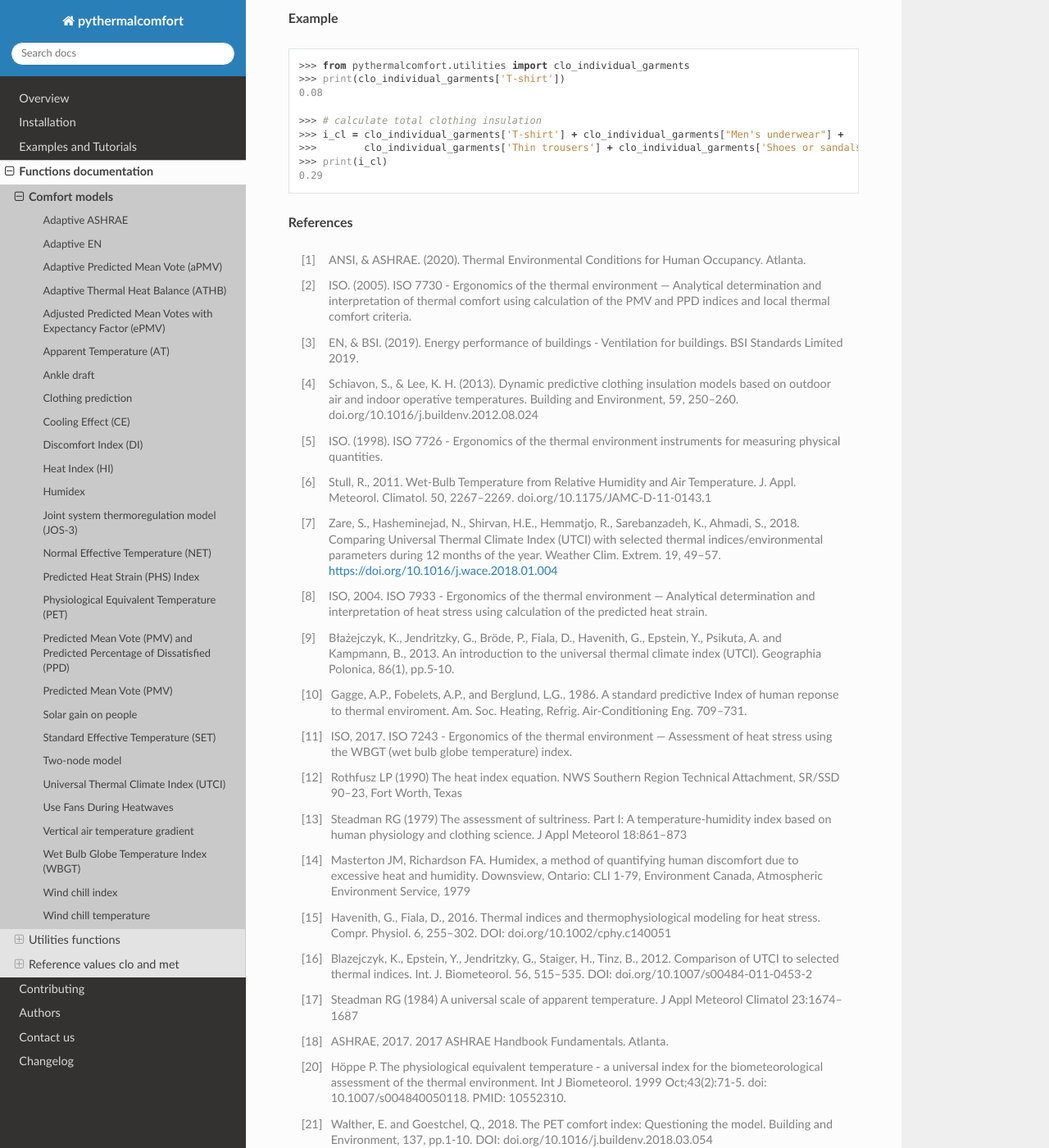
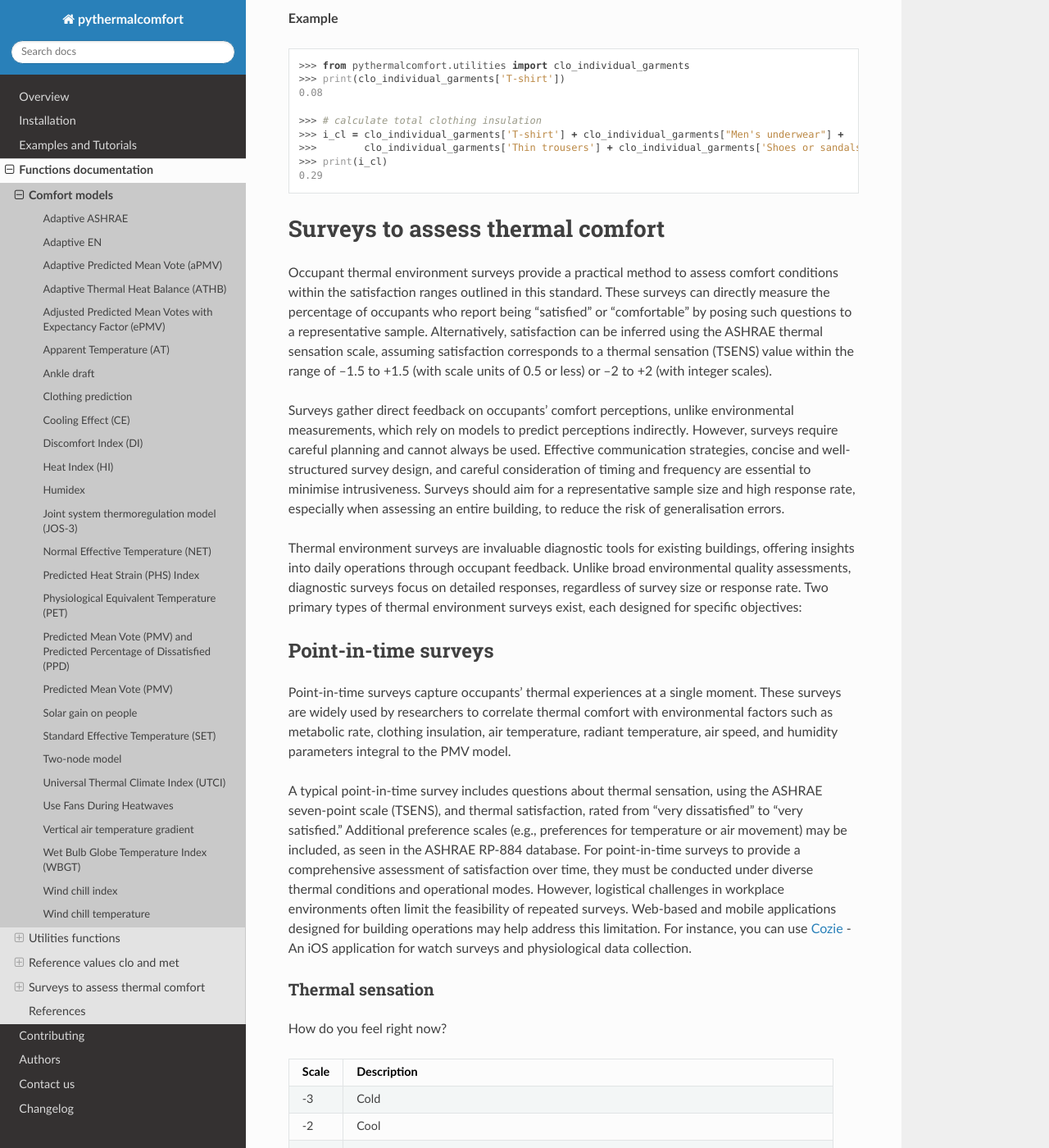
Before and after one commit to CenterForTheBuiltEnvironment/pythermalcomfort, a Sphinx documentation site: the page built from docs/reference/pythermalcomfort.rst, in a window 1280 px wide and 1400 px high, scrolled down 11628 px. Shown: the whole window at 82% size. Built offline with Sphinx 7.4.7 and the Read the Docs theme 3.1.0, drawn with Linux system fonts in a browser that asks for light colours; some of the changed text lies outside the part shown.

Commit message:
feat: added thermal comfort surveys section to documentation

```diff
--- a/CHANGELOG.rst
+++ b/CHANGELOG.rst
@@ -34,6 +34,7 @@ Changelog
     * Added more tests to ensure calculation accuracy.
     * Implemented input validation to ensure inputs are within model applicability limits.
     * Harmonized input names across all functions.
+    * Added surveys to assess thermal comfort to the documentation.
 
 2.10.0 (2024-03-18)
 -------------------
--- a/docs/reference/pythermalcomfort.rst
+++ b/docs/reference/pythermalcomfort.rst
@@ -333,7 +333,140 @@ Insulation of individual garments, [clo]
     >>> print(i_cl)
     0.29
 
-**References**
+
+Surveys to assess thermal comfort
+=================================
+
+Occupant thermal environment surveys provide a practical method to assess comfort conditions within the satisfaction ranges outlined in this standard.
+These surveys can directly measure the percentage of occupants who report being "satisfied" or "comfortable" by posing such questions to a representative sample.
+Alternatively, satisfaction can be inferred using the ASHRAE thermal sensation scale, assuming satisfaction corresponds to a thermal sensation (TSENS) value within the range of –1.5 to +1.5 (with scale units of 0.5 or less) or –2 to +2 (with integer scales).
+
+Surveys gather direct feedback on occupants’ comfort perceptions, unlike environmental measurements, which rely on models to predict perceptions indirectly.
+However, surveys require careful planning and cannot always be used.
+Effective communication strategies, concise and well-structured survey design, and careful consideration of timing and frequency are essential to minimise intrusiveness.
+Surveys should aim for a representative sample size and high response rate, especially when assessing an entire building, to reduce the risk of generalisation errors.
+
+Thermal environment surveys are invaluable diagnostic tools for existing buildings, offering insights into daily operations through occupant feedback.
+Unlike broad environmental quality assessments, diagnostic surveys focus on detailed responses, regardless of survey size or response rate.
+Two primary types of thermal environment surveys exist, each designed for specific objectives:
+
+Point-in-time surveys
+----------------------
+
+Point-in-time surveys capture occupants’ thermal experiences at a single moment.
+These surveys are widely used by researchers to correlate thermal comfort with environmental factors such as metabolic rate, clothing insulation, air temperature, radiant temperature, air speed, and humidity parameters integral to the PMV model.
+
+A typical point-in-time survey includes questions about thermal sensation, using the ASHRAE seven-point scale (TSENS), and thermal satisfaction, rated from "very dissatisfied" to "very satisfied." Additional preference scales (e.g., preferences for temperature or air movement) may be included, as seen in the ASHRAE RP-884 database.
+For point-in-time surveys to provide a comprehensive assessment of satisfaction over time, they must be conducted under diverse thermal conditions and operational modes.
+However, logistical challenges in workplace environments often limit the feasibility of repeated surveys.
+Web-based and mobile applications designed for building operations may help address this limitation.
+For instance, you can use `Cozie <https://cozie-apple.app/>`_ - An iOS application for watch surveys and physiological data collection.
+
+Thermal sensation
+^^^^^^^^^^^^^^^^^
+
+How do you feel right now?
+
+.. list-table::
+   :widths: 10 90
+   :header-rows: 1
+
+   * - Scale
+     - Description
+   * - -3
+     - Cold
+   * - -2
+     - Cool
+   * - -1
+     - Slightly cool
+   * - 0
+     - Neutral
+   * - +1
+     - Slightly warm
+   * - +2
+     - Warm
+   * - +3
+     - Hot
+
+Thermal satisfaction
+^^^^^^^^^^^^^^^^^^^^
+
+How satisfied are you with the thermal environment right now?
+
+.. list-table::
+   :widths: 10 90
+   :header-rows: 1
+
+   * - Scale
+     - Description
+   * - -3
+     - Very dissatisfied
+   * - -2
+     - Dissatisfied
+   * - -1
+     - Slightly dissatisfied
+   * - 0
+     - Neutral
+   * - +1
+     - Slightly satisfied
+   * - +2
+     - Satisfied
+   * - +3
+     - Very satisfied
+
+Thermal preference
+^^^^^^^^^^^^^^^^^^
+
+Right now, would you prefer to be ... ?
+
+.. list-table::
+   :widths: 10 90
+   :header-rows: 1
+
+   * - Scale
+     - Description
+   * - -1
+     - Cooler
+   * - 0
+     - Without change
+   * - +1
+     - Warmer
+
+Air movement preference
+^^^^^^^^^^^^^^^^^^^^^^^
+
+Right now, would you prefer ... ?
+
+.. list-table::
+   :widths: 10 90
+   :header-rows: 1
+
+   * - Scale
+     - Description
+   * - -1
+     - Less air movement
+   * - 0
+     - No change
+   * - +1
+     - More air movement
+
+Satisfaction Surveys
+--------------------
+
+Satisfaction surveys evaluate occupants’ thermal comfort responses over a specified period.
+Instead of indirectly assessing dissatisfaction through environmental variables, these surveys directly ask occupants to rate their satisfaction.
+For instance, satisfaction is calculated by the proportion of responses between +1 and +3 on a seven-point scale, while dissatisfaction is calculated from responses between –1 and –3.
+
+These surveys allow occupants to reflect on past experiences, identify operational patterns, and provide "overall" comfort ratings.
+Satisfaction surveys may also include questions about the sources of discomfort, aiding in diagnostics.
+They are typically administered biannually or seasonally and should be performed six months after occupancy in new buildings to identify unresolved issues post-commissioning.
+Facility managers, building operators, and researchers can use satisfaction surveys for performance evaluation in new constructions and ongoing post-occupancy assessments in existing buildings.
+
+In summary, both point-in-time and satisfaction surveys are crucial tools for understanding and enhancing thermal comfort in buildings.
+Proper planning and execution ensure their effectiveness in diagnosing issues and improving occupant satisfaction.
+
+References
+==========
 
 .. [1] ANSI, & ASHRAE. (2020). Thermal Environmental Conditions for Human Occupancy. Atlanta.
 .. [2] ISO. (2005). ISO 7730 - Ergonomics of the thermal environment — Analytical determination and interpretation of thermal comfort using calculation of the PMV and PPD indices and local thermal comfort criteria.
```
